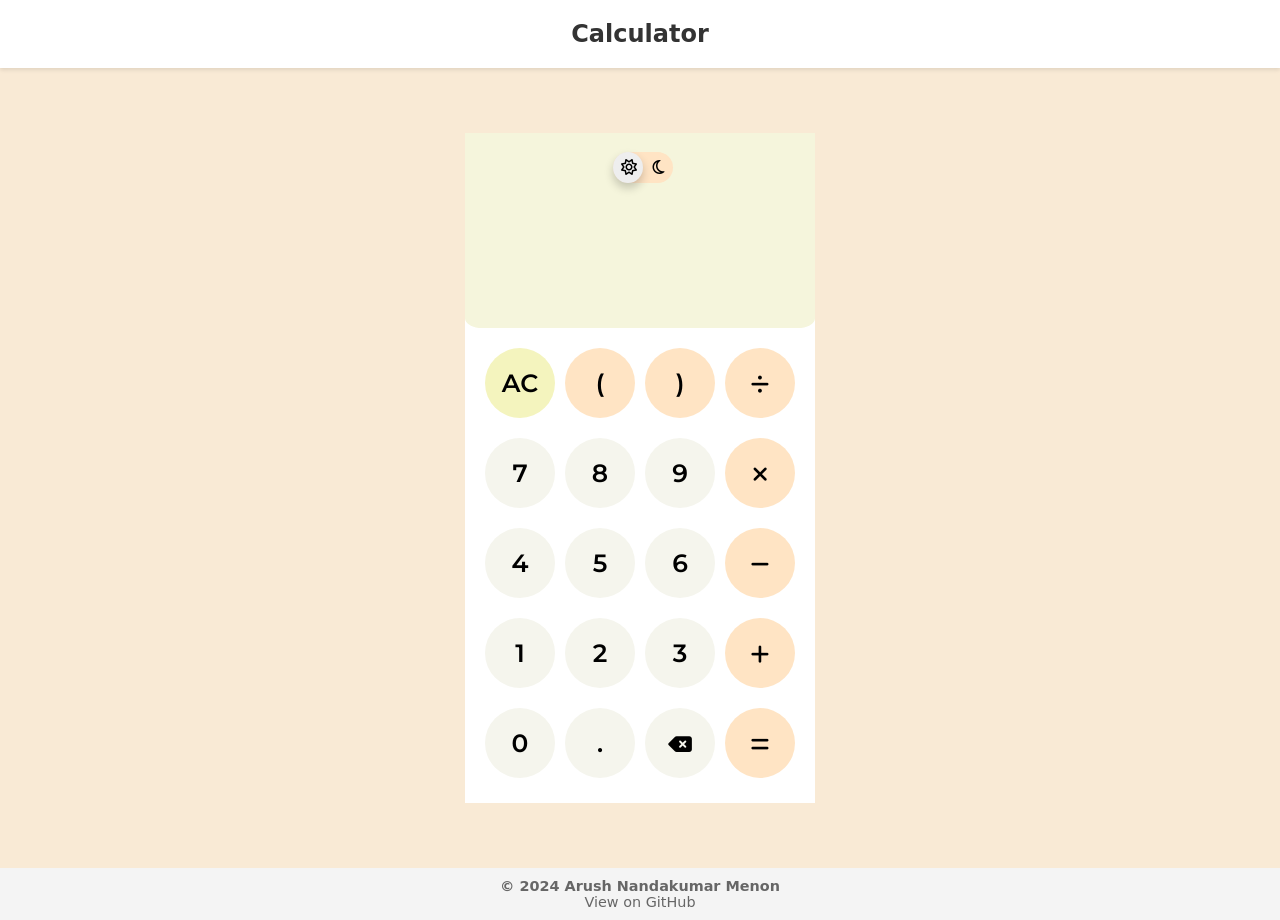
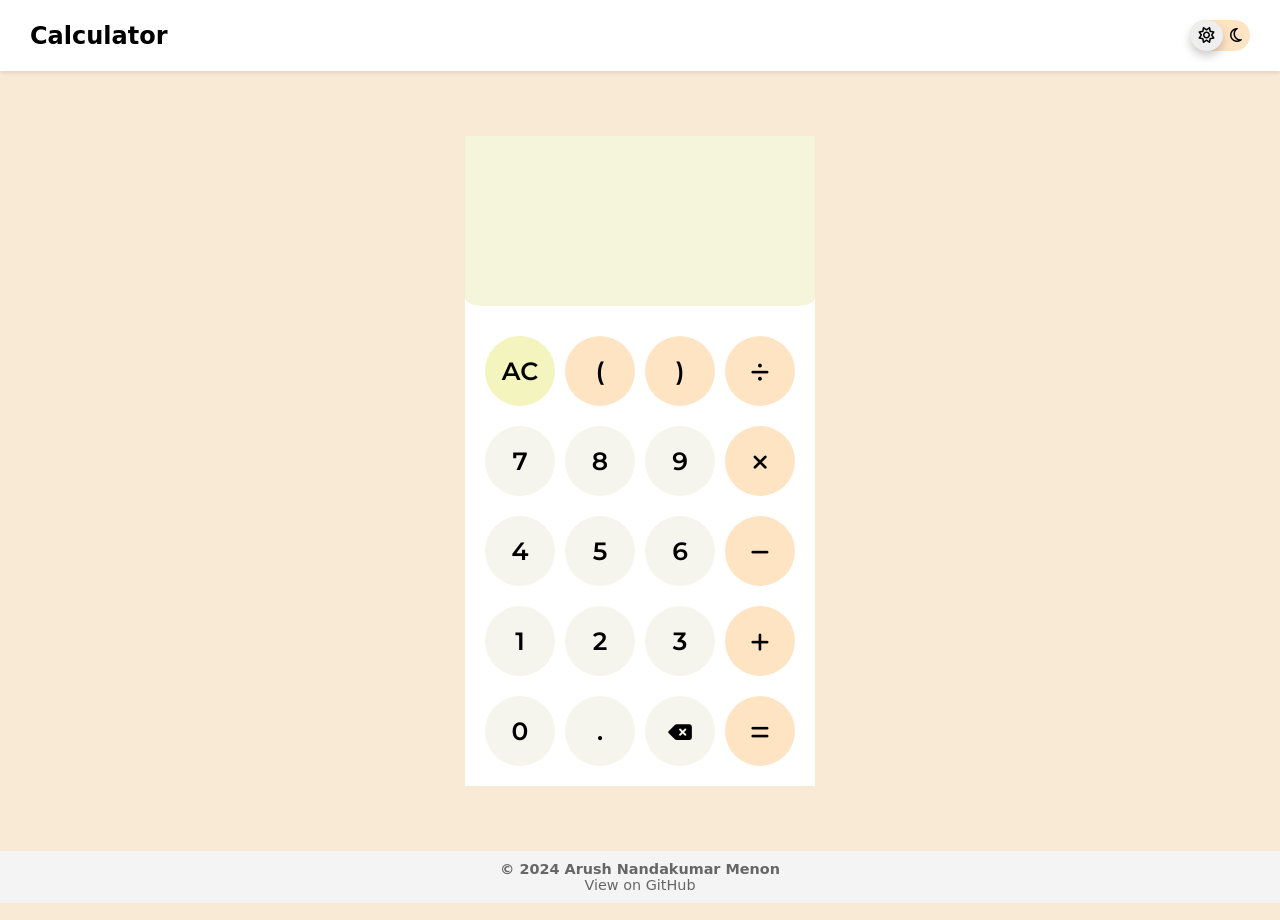
Before and after one commit to arushn47/Calculator, a plain HTML site: page index.html in a window 1280 px wide. Drawn offline with Linux system fonts and the light colour scheme; a web font is replaced by a local one.

Commit message:
Add files via upload

```diff
--- a/index.html
+++ b/index.html
@@ -11,22 +11,25 @@
     <link rel="stylesheet" href="style.css">
     <link rel="preconnect" href="https://fonts.googleapis.com">
     <link rel="preconnect" href="https://fonts.gstatic.com" crossorigin>
-    <link href="https://fonts.googleapis.com/css2?family=Francois+One&family=Montserrat:ital,wght@0,100..900;1,100..900&family=Poppins:ital,wght@0,100;0,200;0,300;0,400;0,500;0,600;0,700;0,800;0,900;1,100;1,200;1,300;1,400;1,500;1,600;1,700;1,800;1,900&display=swap" rel="stylesheet">
+    <link
+        href="https://fonts.googleapis.com/css2?family=Francois+One&family=Montserrat:ital,wght@0,100..900;1,100..900&family=Poppins:ital,wght@0,100;0,200;0,300;0,400;0,500;0,600;0,700;0,800;0,900;1,100;1,200;1,300;1,400;1,500;1,600;1,700;1,800;1,900&display=swap"
+        rel="stylesheet">
 </head>
 
 <body>
 
     <header class="header">
         <h1>Calculator</h1>
+        <input type="checkbox" id="toggle-mode">
+        <label for="toggle-mode">
+            <i class="fa-regular fa-sun"></i>
+            <i class="fa-regular fa-moon"></i>
+        </label>
     </header>
 
     <main class="calculator">
         <div class="display">
-            <input type="checkbox" id="toggle-mode">
-            <label for="toggle-mode">
-                <i class="fa-regular fa-sun"></i>
-                <i class="fa-regular fa-moon"></i>
-            </label>
+
 
             <div class="display-text">
                 <h1></h1>
@@ -75,4 +78,5 @@
     <script src="app.js"></script>
 
 </body>
+
 </html>
--- a/style.css
+++ b/style.css
@@ -12,16 +12,19 @@ body {
     background-color: rgb(249, 234, 213);
     font-family: cursive;
     font-weight: 550;
-
 }
 
 body.darkmode {
     background-color: black;
 }
 
+
 /* header */
 
 .header {
+    display: flex;
+    justify-content: space-between;
+    align-items: center;
     width: 100%;
     text-align: center;
     padding: 20px 0;
@@ -29,30 +32,14 @@ body.darkmode {
     box-shadow: 0 2px 4px rgba(0, 0, 0, 0.1);
 }
 
-.header h1 {
-    font-size: 1.5em;
-    color: #333;
+body.darkmode .header {
+    background-color: #121212;
+    color: white;
 }
 
-/* calculator */
-
-.calculator {
-    height: 670px;
-    width: 350px;
-    margin: 65px auto;
-    background-color: white;
-}
-
-.display {
-    height: 170px;
-    width: 320px;
-    background-color: beige;
-    padding: 0 15px;
-    padding-top: 25px;
-    margin-bottom: 20px;
-    border-bottom-left-radius: 5%;
-    border-bottom-right-radius: 5%;
-    text-align: center;
+.header h1 {
+    margin-left: 30px;
+    font-size: 1.5em;
 }
 
 label {
@@ -61,6 +48,7 @@ label {
     border-radius: 50px;
     background-color: bisque;
     cursor: pointer;
+    margin-right: 30px;
 }
 
 body.darkmode label i {
@@ -79,7 +67,7 @@ label i:first-child {
 label:after {
     content: "";
     height: 100%;
-    width: 30px;
+    width: 33px;
     position: absolute;
     top: 0px;
     left: 0px;
@@ -101,7 +89,7 @@ input:checked+label {
 
 input:checked+label:after {
     position: absolute;
-    left: 58px;
+    left: 62px;
     transform: translateX(-100%);
     background: linear-gradient(180deg, #777, #3a3a3a);
 }
@@ -112,7 +100,28 @@ label:after {
 }
 
 label:active:after {
-    width: 35px;
+    width: 37px;
+}
+
+
+/* calculator */
+
+.calculator {
+    height: 650px;
+    width: 350px;
+    margin: 65px auto;
+    background-color: white;
+}
+
+.display {
+    height: 150px;
+    width: 320px;
+    background-color: beige;
+    padding: 10px 15px;
+    margin-bottom: 30px;
+    border-bottom-left-radius: 5%;
+    border-bottom-right-radius: 5%;
+    text-align: center;
 }
 
 .display h1 {
@@ -127,20 +136,21 @@ label:active:after {
     text-align: right;
 }
 
-.display h1::-webkit-scrollbar {
+::-webkit-scrollbar {
     height: 8px;
+    width: 10px;
 }
 
-.display h1::-webkit-scrollbar-track {
+::-webkit-scrollbar-track {
     background: #f1f1f1;
 }
 
-.display h1::-webkit-scrollbar-thumb {
+::-webkit-scrollbar-thumb {
     background: #888;
     border-radius: 10px;
 }
 
-.display h1::-webkit-scrollbar-thumb:hover {
+::-webkit-scrollbar-thumb:hover {
     background: #555;
 }
 
@@ -197,12 +207,18 @@ button:active {
 }
 
 /* footer */
+
 .footer {
     width: 100%;
     text-align: center;
     padding: 10px 0;
     background-color: #f4f4f4;
     font-size: 0.9em;
+    color: #666;
+}
+
+body.darkmode .footer {
+    background-color: #121212;
     color: #666;
 }
 
```
